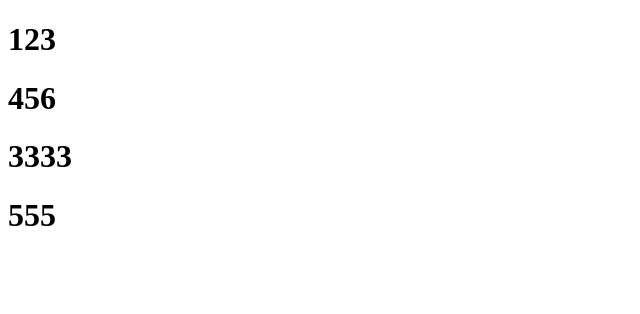
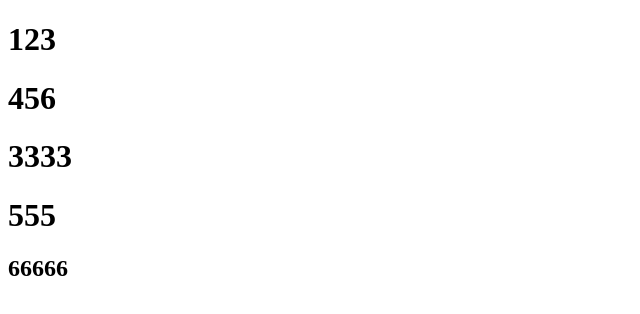
Before and after one commit to swilly821209/test, a plain HTML site: page index.html in a window 1280 px wide. Shown: the whole page, without its empty margins (0-640 px from the left). Drawn offline with Linux system fonts and the light colour scheme.

Commit message:
'第五次'

```diff
--- a/index.html
+++ b/index.html
@@ -11,5 +11,6 @@
     <h1>456</h1>
     <h1>3333</h1>
     <h1>555</h1>
+    <h2>66666</h2>
 </body>
 </html>
```
